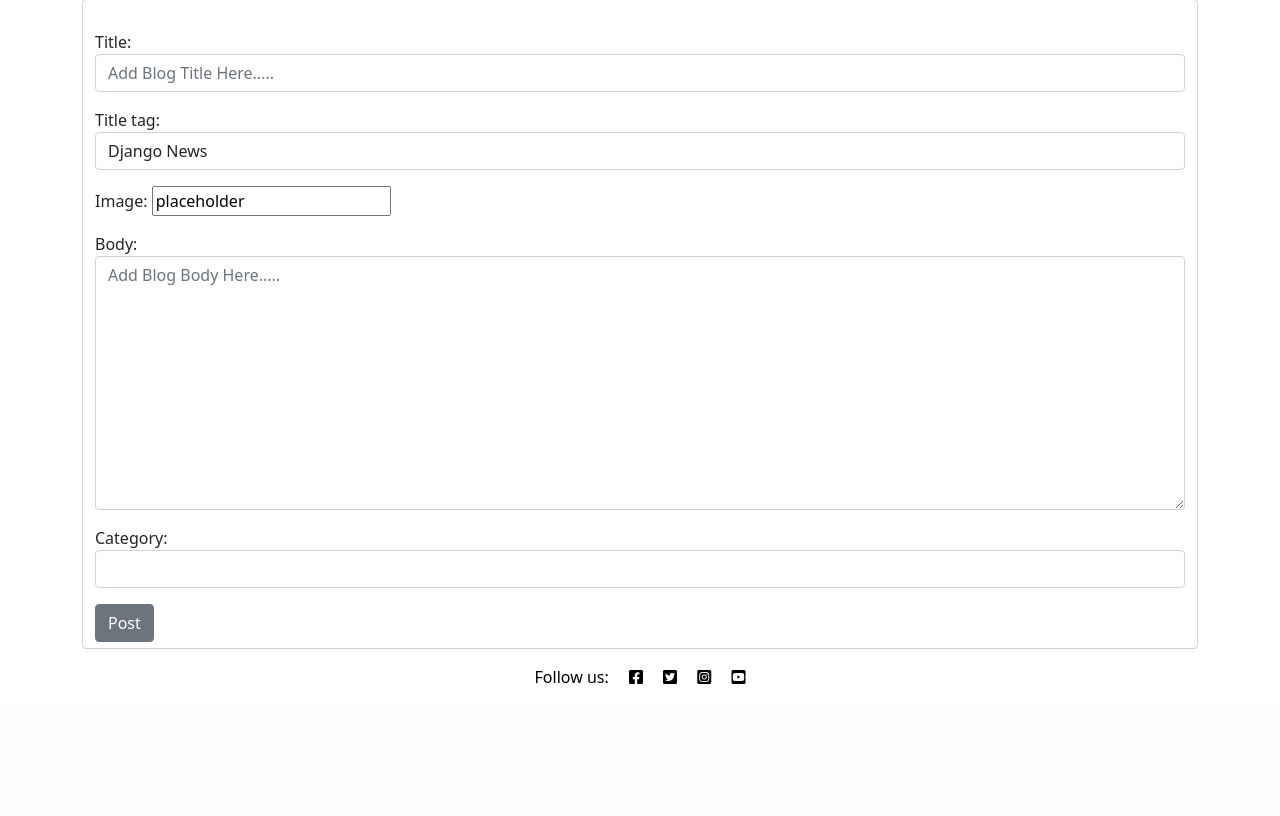
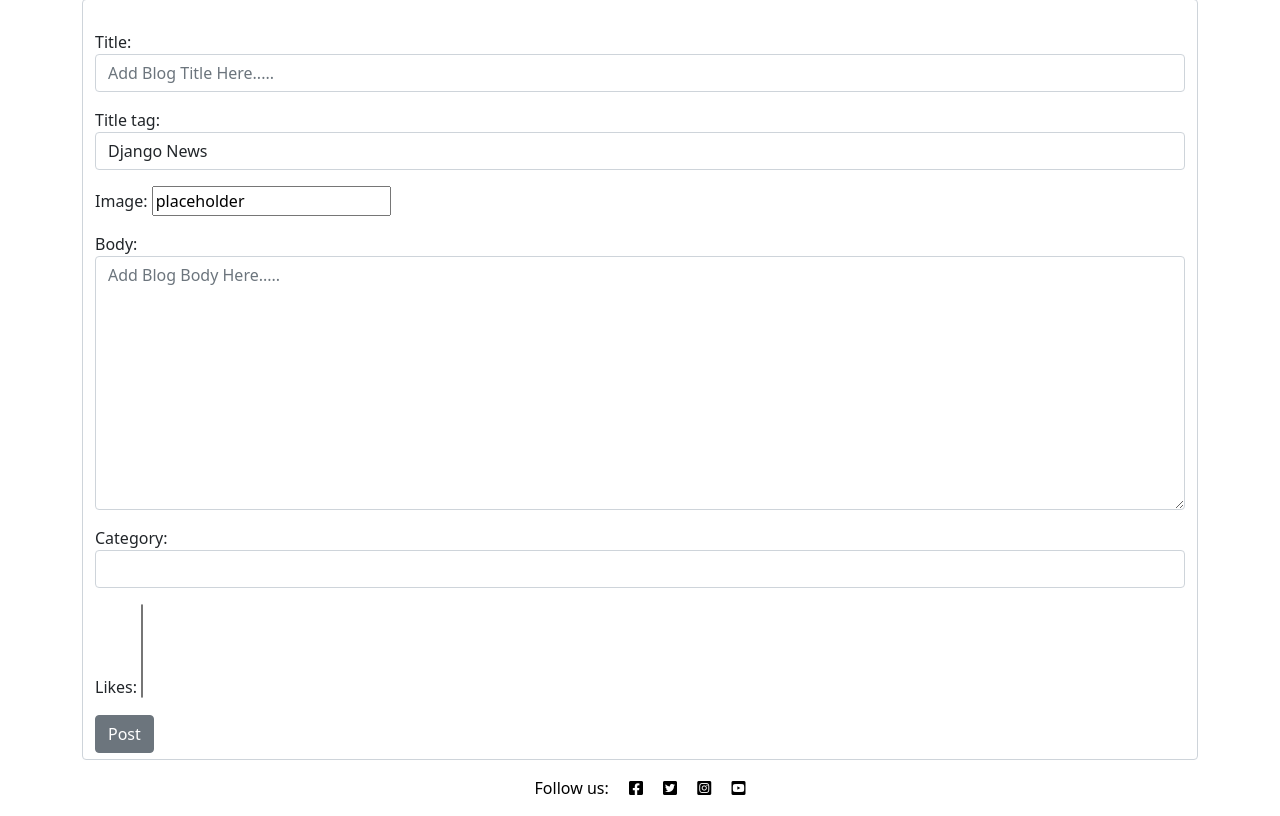
Before and after one commit to MDegg/django-news-blog-P4, a Django app: page /add_post/ in a window 1280 px wide. Shown: the part 217-1033 px from the top of the page. Before the commit the page ends 901 px from the top, so only its background shows below. Run offline with Django 4.2, Linux system fonts and the light colour scheme; lists and menus that the app fills with data are empty; some libraries are stand-ins or nearby versions.

Commit message:
add like functionality

```diff
--- a/newsapp/models.py
+++ b/newsapp/models.py
@@ -21,8 +21,10 @@
     body = models.TextField()
     post_date = models.DateField(auto_now_add=True)
     category = models.CharField(max_length=255, default="uncategorized")
+    likes = models.ManyToManyField(User, related_name='blog_posts')
 
-    #created_on = models.DateField(auto_now_add = True)
+    def total_likes(self):
+        return self.likes.count()
 
     def __str__(self):
         return self.title + '|' + str(self.author)
--- a/newsapp/urls.py
+++ b/newsapp/urls.py
@@ -1,7 +1,7 @@
 
 from django.urls import path, include
 #from . import views
-from .views import HomeView, ArticleDetailView, AddPostView, UpdatePostView, DeletePostView, AddCategoryView, CategoryView, CategoryListView
+from .views import HomeView, ArticleDetailView, AddPostView, UpdatePostView, DeletePostView, AddCategoryView, CategoryView, CategoryListView, LikeView
 
 urlpatterns = [
     #path('', views.home, name="home"),
@@ -13,4 +13,5 @@
     path('article/<int:pk>/remove', DeletePostView.as_view(), name='delete_post'),
     path('category/<str:cats>/', CategoryView, name='category'),
     path('category-list/', CategoryListView, name='category-list'),
+    path('like/<int:pk>', LikeView, name="like_post"),
 ]
--- a/newsapp/views.py
+++ b/newsapp/views.py
@@ -1,13 +1,19 @@
 from django.db import models
-from django.shortcuts import render
+from django.shortcuts import render, get_object_or_404
 from django.views.generic import ListView, DetailView, CreateView, UpdateView, DeleteView
 from .models import Post, Category
 from datetime import datetime, date
 from .forms import PostForm, EditForm
-from django.urls import reverse_lazy
+from django.urls import reverse_lazy, reverse
+from django.http import HttpResponseRedirect
 
 def home(request):
     return render(request, 'home.html',{})
+
+def LikeView(request, pk):
+    post = get_object_or_404(Post, id=request.POST.get('post_id'))
+    post.likes.add(request.user)
+    return HttpResponseRedirect(reverse('article-detail', args=[str(pk)]))
 
 class HomeView(ListView):
     model = Post
@@ -36,8 +42,11 @@
 
     def get_context_data(self, *args, **kwargs):
         cat_menu = Category.objects.all()
+        like = get_object_or_404(Post, id=self.kwargs['pk'])
+        total_likes = like.total_likes()
         context = super(ArticleDetailView, self).get_context_data(*args, **kwargs)
         context["cat_menu"] = cat_menu
+        context["total_likes"] = total_likes
         return context
 
 class AddPostView(CreateView):
```
Also changed, not shown: templates/article_details.html (+8 -2 lines), newsapp/migrations/0007_post_likes.py (added).
